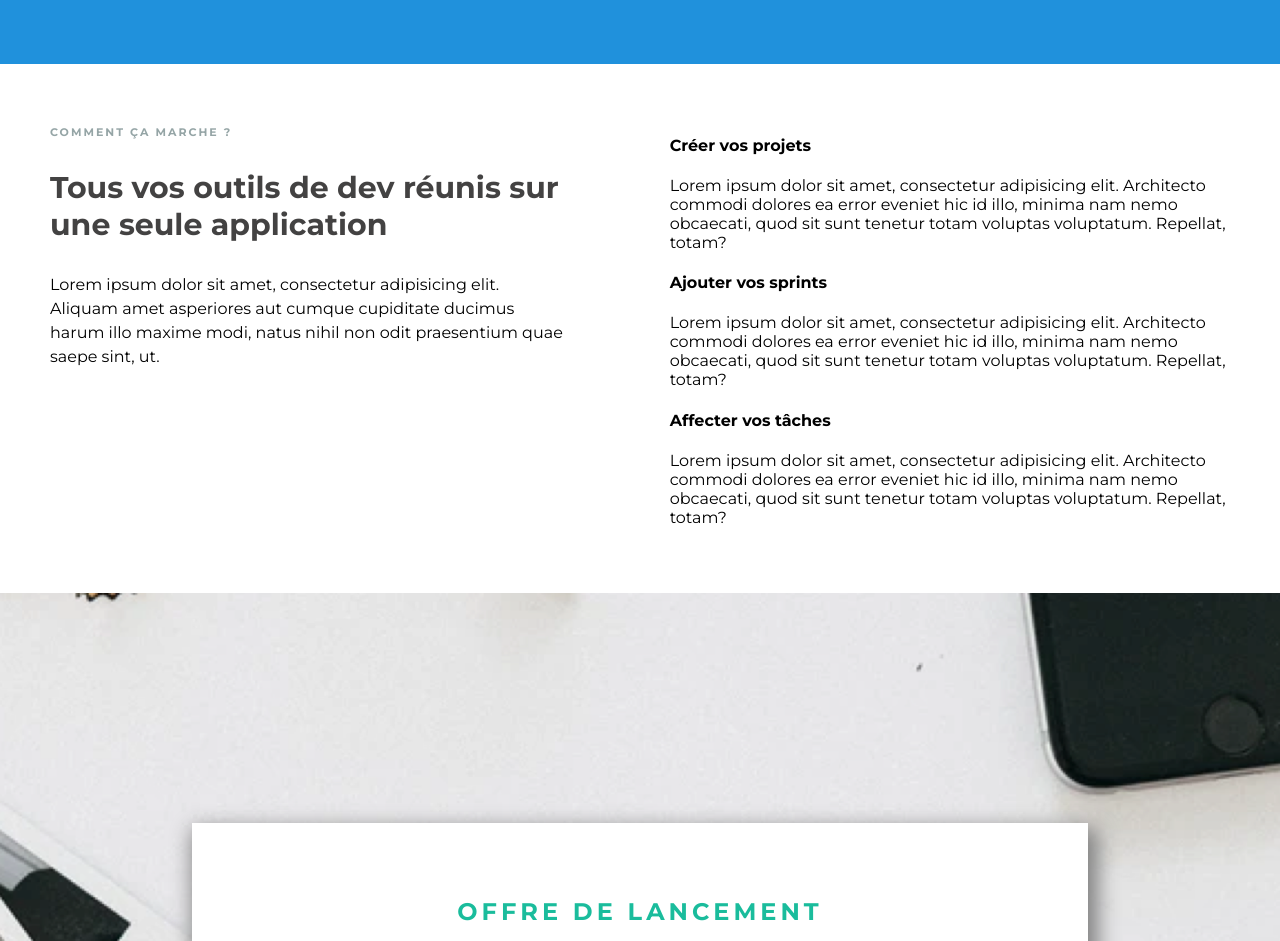
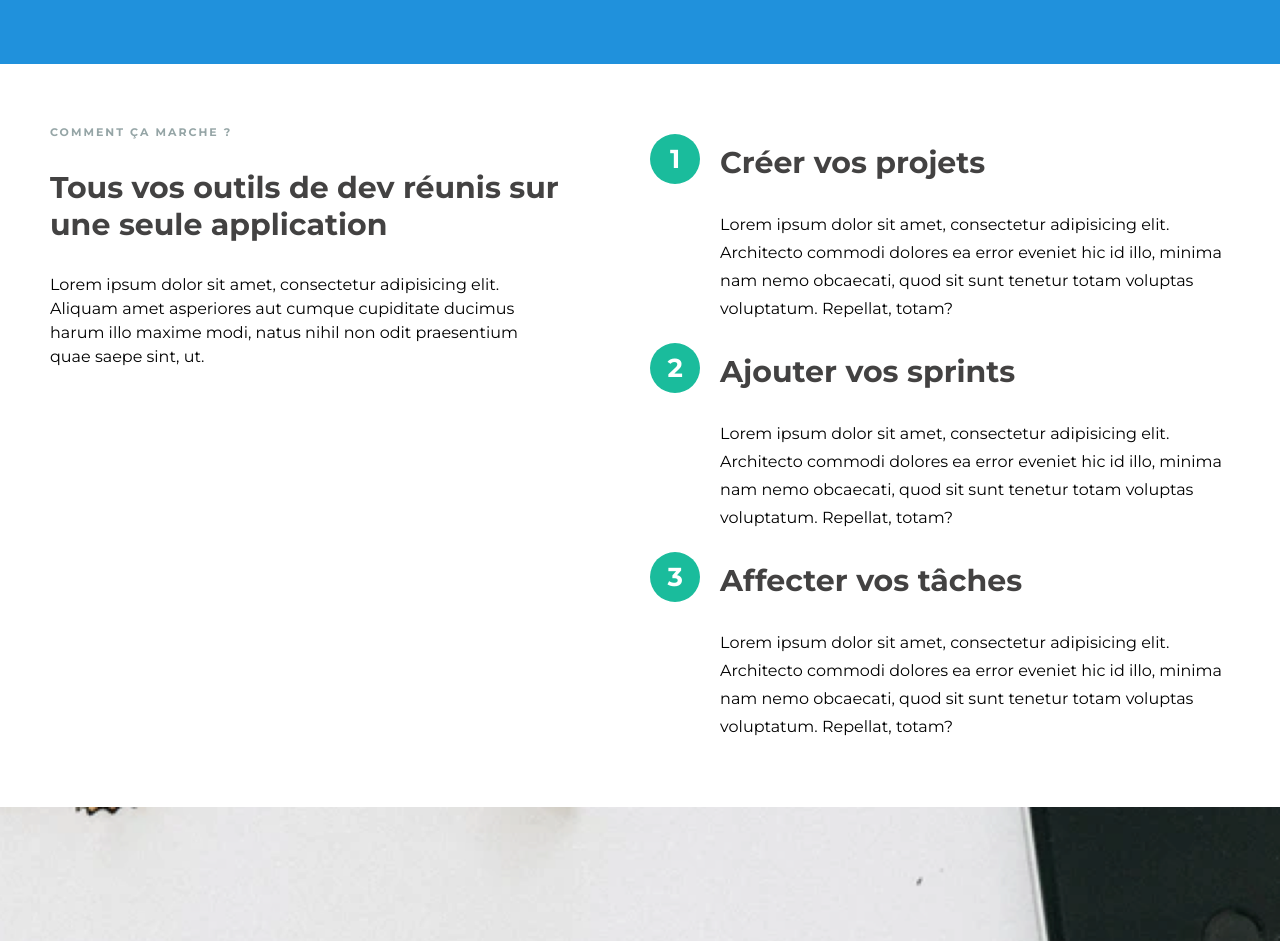
Before and after one commit to Ephalys/wedev-front, a React (Create React App) app: page / in a window 1280 px wide. Shown: the part 1480-2421 px from the top of the page. Built offline with nearby package versions, Linux system fonts and the light colour scheme; what webfontloader would draw is missing.

Commit message:
fix: listblck

```diff
--- a/src/components/ListBlock/index.js
+++ b/src/components/ListBlock/index.js
@@ -17,25 +17,40 @@ class ListBlock extends Component {
                 </div>
                 <div className="listblock__right">
                     <div className="list__item">
-                        <h4>Créer vos projets</h4>
+                        <div className="list__item-number">
+                            1
+                        </div>
+                        <h4 className="list__item-title">Créer vos projets</h4>
+                        <div className="list__item-text">
                             <p>Lorem ipsum dolor sit amet, consectetur adipisicing elit. Architecto commodi dolores ea
                                 error eveniet hic id illo, minima nam nemo obcaecati, quod sit sunt tenetur totam voluptas
                                 voluptatum. Repellat, totam?
                             </p>
                         </div>
+                    </div>
                     <div className="list__item">
-                        <h4>Ajouter vos sprints</h4>
+                        <div className="list__item-number">
+                            2
+                        </div>
+                        <h4 className="list__item-title">Ajouter vos sprints</h4>
+                        <div className="list__item-text">
                             <p>Lorem ipsum dolor sit amet, consectetur adipisicing elit. Architecto commodi dolores ea
                                 error eveniet hic id illo, minima nam nemo obcaecati, quod sit sunt tenetur totam voluptas
                                 voluptatum. Repellat, totam?
                             </p>
                         </div>
+                    </div>
                     <div className="list__item">
-                        <h4>Affecter vos tâches</h4>
+                        <div className="list__item-number">
+                            3
+                        </div>
+                        <h4 className="list__item-title">Affecter vos tâches</h4>
+                        <div className="list__item-text">
                             <p>Lorem ipsum dolor sit amet, consectetur adipisicing elit. Architecto commodi dolores ea
                                 error eveniet hic id illo, minima nam nemo obcaecati, quod sit sunt tenetur totam voluptas
                                 voluptatum. Repellat, totam?
                             </p>
+                        </div>
                     </div>
                 </div>
             </div>
--- a/src/components/ListBlock/listblock.scss
+++ b/src/components/ListBlock/listblock.scss
@@ -39,5 +39,43 @@
         @media (max-width: $screen-max-md) {
             padding: 0;
         }
+
+        .list {
+            &__item {
+                position: relative;
+                padding-left: 60px;
+
+                @media (max-width: $screen-max-sm) {
+                    padding-left: 70px;
+                }
+                &-number {
+                    position: absolute;
+                    left: -10px;
+                    top: -10px;
+                    width: 50px;
+                    height: 50px;
+                    background-color: $greensea;
+                    border-radius: 50%;
+                    display: flex;
+                    align-items: center;
+                    justify-content: center;
+                    color: $white;
+                    font-size: 26px;
+                    font-weight: bold;
+
+                    @media (max-width: $screen-max-sm) {
+                        left: 0;
+                    }
+                }
+                &-title {
+                    font-size: 30px;
+                    color: #434242;
+                    margin: 30px 0;
+                }
+                &-text {
+                    line-height: 28px;
+                }
+            }
+        }
     }
 }
```
Lines whose indentation alone changed are shown as unchanged.
